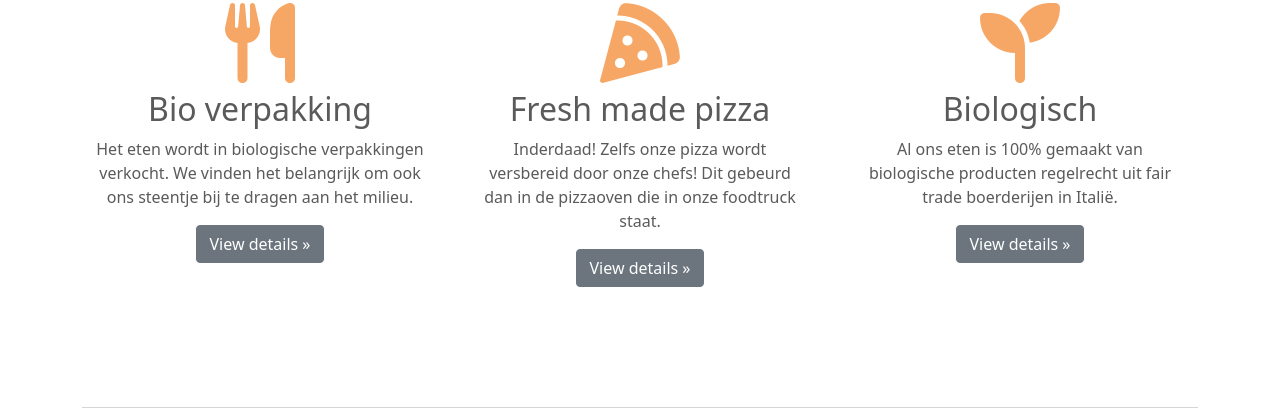
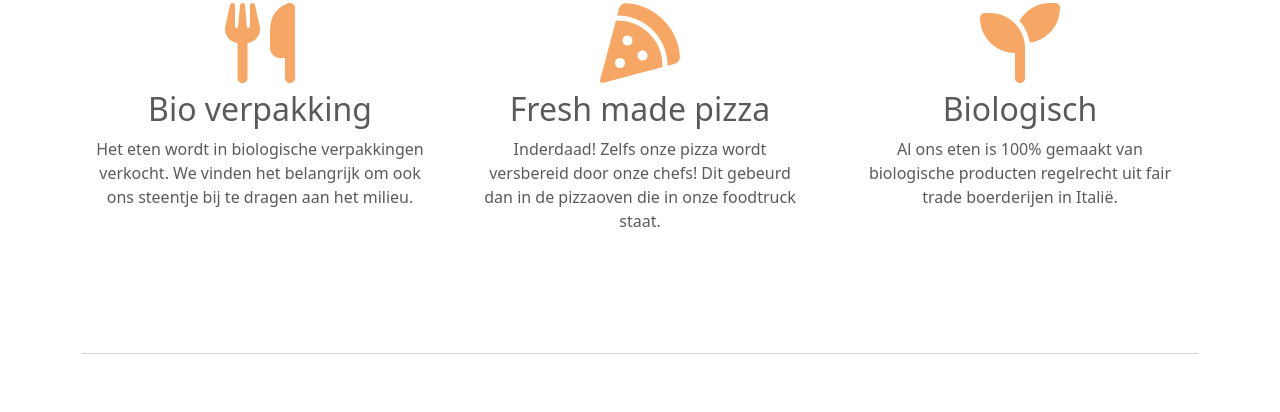
Before and after one commit to Leon7810/presto, a plain HTML site: page index.html in a window 1280 px wide. Shown: the part 861-1273 px from the top of the page. Drawn offline with nearby package versions, Linux system fonts and the light colour scheme.

Commit message:
Changed index.html

```diff
--- a/index.html
+++ b/index.html
@@ -134,19 +134,16 @@
         <i class="fas fa-utensils icons"></i>
         <h2 class="h2_text">Bio verpakking</h2>
         <p>Het eten wordt in biologische verpakkingen verkocht. We vinden het belangrijk om ook ons steentje bij te dragen aan het milieu.</p>
-        <p><a class="btn btn-secondary" href="#">View details &raquo;</a></p>
       </div><!-- /.col-lg-4 -->
       <div class="col-lg-4">
         <i class="fas fa-pizza-slice icons"></i>
         <h2 class="h2_text">Fresh made pizza</h2>
         <p>Inderdaad! Zelfs onze pizza wordt versbereid door onze chefs! Dit gebeurd dan in de pizzaoven die in onze foodtruck staat.</p>
-        <p><a class="btn btn-secondary" href="#">View details &raquo;</a></p>
       </div><!-- /.col-lg-4 -->
       <div class="col-lg-4">
         <i class="fas fa-seedling icons"></i>
         <h2 class="h2_text">Biologisch</h2>
-        <p>Al ons eten is 100% gemaakt van biologische producten regelrecht uit fair trade boerderijen in Italië.</p>
-        <p><a class="btn btn-secondary" href="#">View details &raquo;</a></p>
+        <p>Al ons eten is 100% gemaakt van biologische producten regelrecht uit fair trade boerderijen in Italië. </p>
       </div><!-- /.col-lg-4 -->
     </div><!-- /.row -->
 
```
